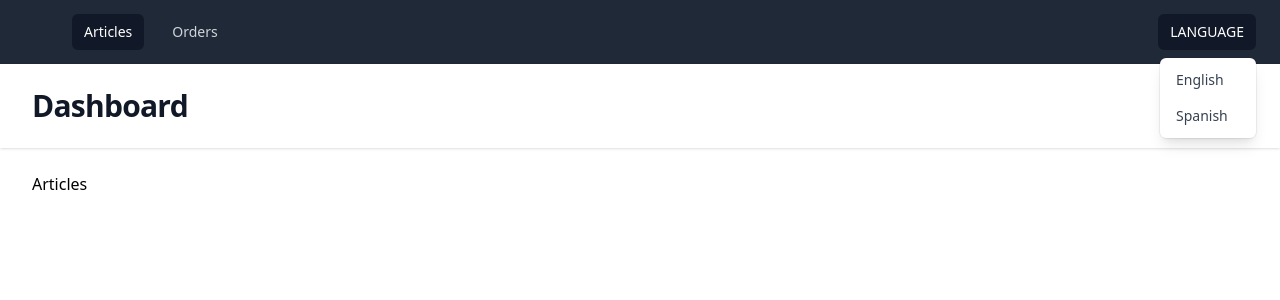
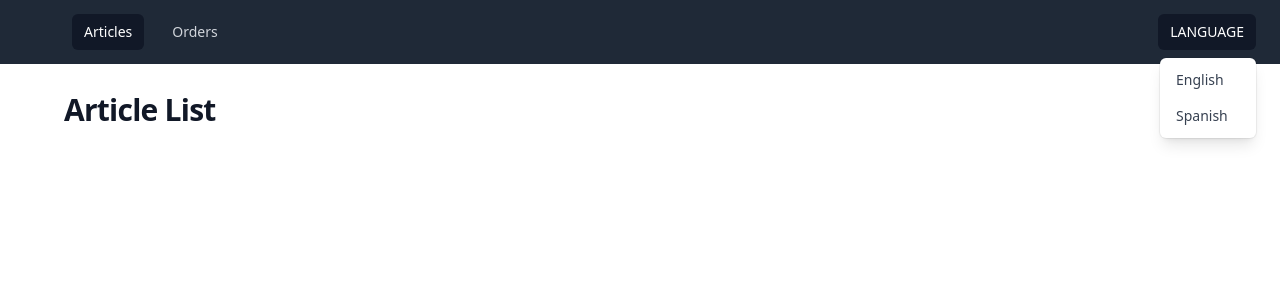
Before and after one commit to BrianBernal/fullstack-article-orders, a React (Vite) app: page / in a window 1280 px wide. Shown: the top 300 px of the page. Built offline with nearby package versions, Linux system fonts and the light colour scheme.

Commit message:
Extract Header from layout

```diff
--- a/src/app/layout/Layout.tsx
+++ b/src/app/layout/Layout.tsx
@@ -12,13 +12,6 @@ function Layout() {
         <NavbarDesktop />
         <NavbarMobile />
       </nav>
-      <header className="bg-white shadow">
-        <div className="mx-auto max-w-7xl px-4 py-6 sm:px-6 lg:px-8">
-          <h1 className="text-3xl font-bold tracking-tight text-gray-900">
-            Dashboard
-          </h1>
-        </div>
-      </header>
       <main>
         <div className="mx-auto max-w-7xl px-4 py-6 sm:px-6 lg:px-8">
           <Outlet />
--- /dev/null
+++ b/src/components/header/Header.tsx
@@ -0,0 +1,18 @@
+type THeaderProps = {
+  title: string;
+  children?: React.ReactElement;
+};
+function Header({ title, children }: THeaderProps) {
+  return (
+    <header className="mx-auto max-w-7xl px-4 py-1 pb-6 sm:px-6 lg:px-8">
+      {title && (
+        <h1 className="text-3xl font-bold tracking-tight text-gray-900">
+          {title}
+        </h1>
+      )}
+      {children}
+    </header>
+  );
+}
+
+export default Header;
--- a/src/pages/articles/Articles.tsx
+++ b/src/pages/articles/Articles.tsx
@@ -1,5 +1,7 @@
+import Header from "@/components/header/Header";
+
 function Articles() {
-  return <h1>Articles</h1>;
+  return <Header title="Article List" />;
 }
 
 export default Articles;
--- a/src/pages/orders/Orders.tsx
+++ b/src/pages/orders/Orders.tsx
@@ -1,5 +1,7 @@
+import Header from "@/components/header/Header";
+
 function Orders() {
-  return <h1>Orders</h1>;
+  return <Header title="List of orders" />;
 }
 
 export default Orders;
```
